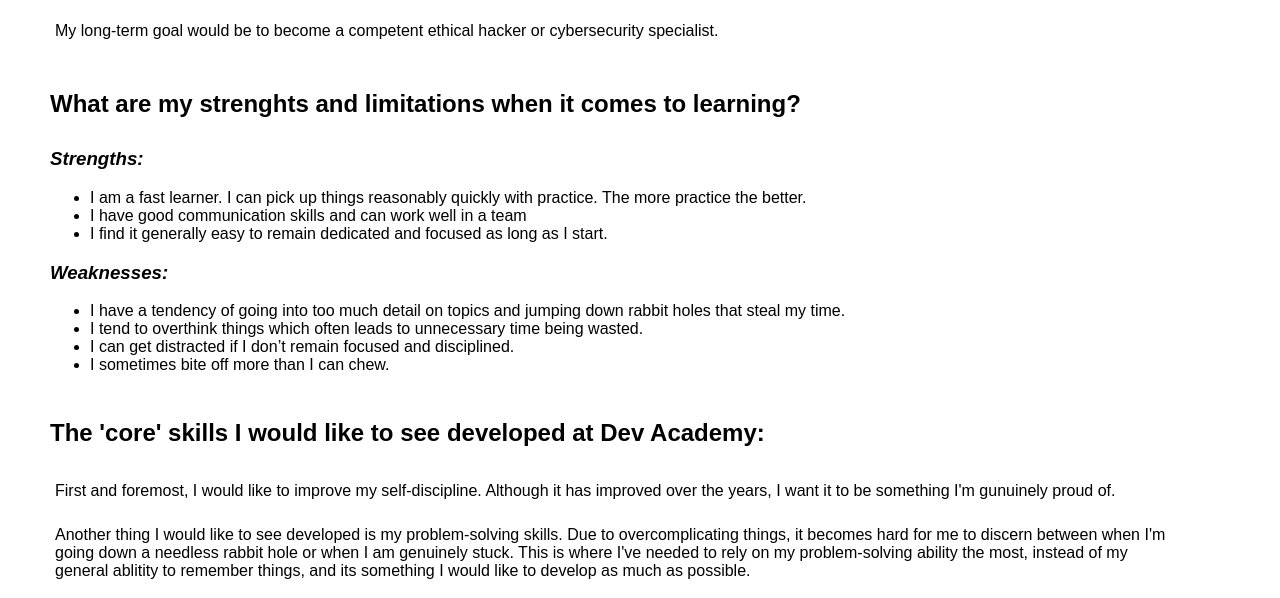
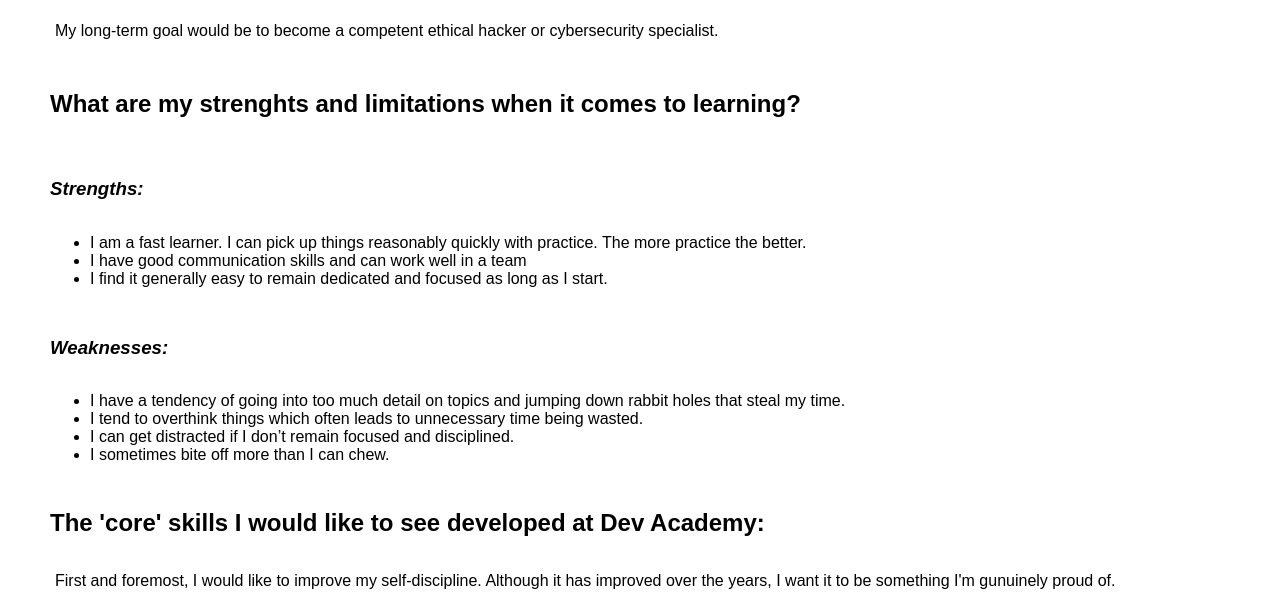
Before and after one commit to eben-serfontein/eben-serfontein.github.io, a plain HTML site: page blog/learning-plan.html in a window 1280 px wide. Shown: the part 174-772 px from the top of the page. Drawn offline with Linux system fonts and the light colour scheme.

Commit message:
fixed h3 spacing

```diff
--- a/blog/blog.css
+++ b/blog/blog.css
@@ -20,6 +20,11 @@ h2 {
   padding-top: 25px;
 }
 
+h3 {
+  padding-top: 30px;
+  padding-bottom: 15px;
+}
+
 p {
   padding: 5px;
 }
```
